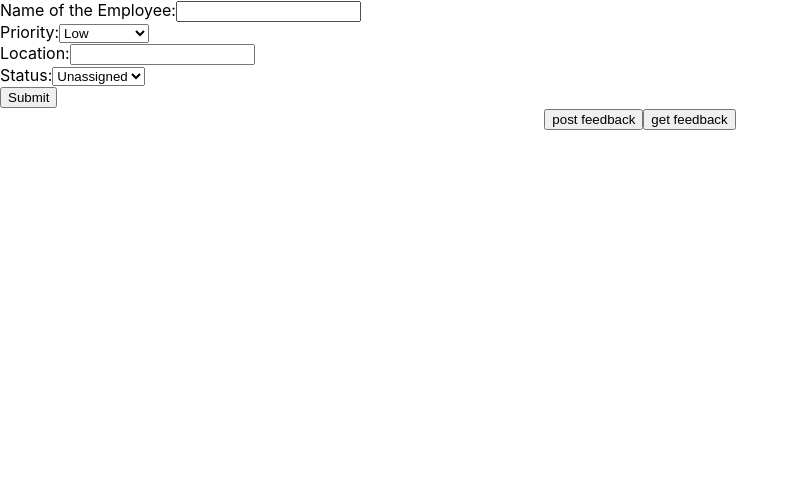
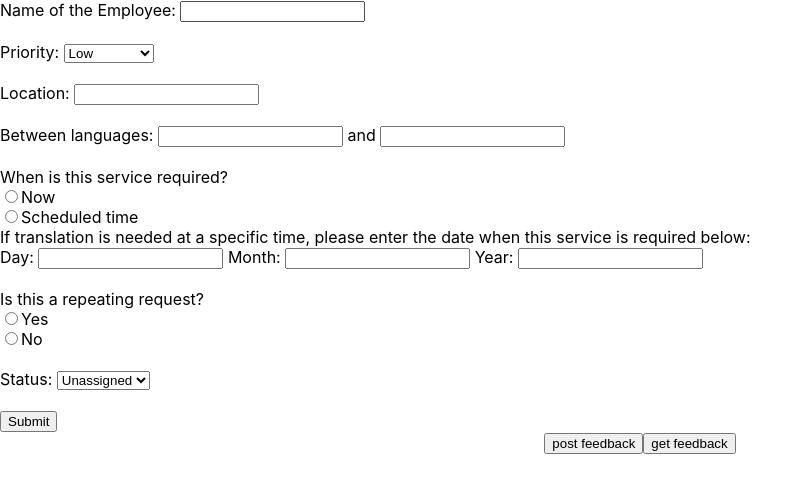
Before and after one commit to kkartsen/CS3733HW3, a React (Create React App) app in the folder hw3-starter-code-main/frontend/: page / in a window 1280 px wide. Shown: the top 492 px of the page, without its empty margins (0-812 px from the left). Built offline with nearby package versions, Linux system fonts and the light colour scheme.

Commit message:
added one input

```diff
--- a/hw3-starter-code-main/frontend/src/App.tsx
+++ b/hw3-starter-code-main/frontend/src/App.tsx
@@ -30,11 +30,12 @@ function App() {
   return (
       <form id="serviceRequestForm">
           <div>
-              <label htmlFor="employeeName">Name of the Employee:</label>
-              <input type="text" id="employeeName" name="employeeName" required/>
+              <label htmlFor="employeeName">Name of the Employee: </label>
+              <input type="text" id="employeeName" name="employeeName" required/><br/>
           </div>
           <div>
-              <label htmlFor="priority">Priority:</label>
+              <br/>
+              <label htmlFor="priority">Priority: </label>
               <select id="priority" name="priority" required>
                   <option value="Low">Low</option>
                   <option value="Medium">Medium</option>
@@ -43,11 +44,44 @@ function App() {
               </select>
           </div>
           <div>
-              <label htmlFor="location">Location:</label>
-              <input type="text" id="location" name="location" required/>
+              <br/>
+              <label htmlFor="location">Location: </label>
+              <input type="text" id="location" name="location" required/><br/>
           </div>
           <div>
-              <label htmlFor="status">Status:</label>
+              <br/>
+              <label htmlFor="startLang">Between languages: </label>
+              <input type="text" id="start" name="startLang" required/>
+              <label htmlFor={"endLang"}> and </label>
+              <input type={"text"} id={"end"} name={"endLang"} required/><br/>
+          </div>
+          <div>
+              <br/>
+              <label htmlFor={"timeNeeded"}>When is this service required?</label><br/>
+              <input type={"radio"} id={"asap"} name={"when"} value={"now"}/>
+              <label htmlFor={"asap"}>Now</label><br/>
+              <input type={"radio"} id={"later"} name={"when"} value={"notnow"}/>
+              <label htmlFor={"later"}>Scheduled time</label><br/>
+              <label htmlFor={"specificTime"}>If translation is needed at a specific time, please enter the date when
+                  this service is required below:</label><br/>
+              <label htmlFor={"day"}>Day: </label>
+              <input type={"text"} id={"dayreq"} name={"day"}/>
+              <label htmlFor={"month"}> Month: </label>
+              <input type={"text"} id={"monthreq"} name={"month"}/>
+              <label htmlFor={"year"}> Year: </label>
+              <input type={"text"} id={"yearreq"} name={"year"}/><br/>
+          </div>
+          <div>
+              <br/>
+              <label htmlFor={"repeating?"}>Is this a repeating request?</label><br/>
+              <input type={"radio"} id={"yes"} name={"repeats?"} value={"repeats"}/>
+              <label htmlFor={"yes"}>Yes</label><br/>
+              <input type={"radio"} id={"no"} name={"repeats?"} value={"doesnotrepeat"}/>
+              <label htmlFor={"no"}>No</label><br/>
+          </div>
+          <div>
+              <br/>
+              <label htmlFor="status">Status: </label>
               <select id="status" name="status" required>
                   <option value="unassigned">Unassigned</option>
                   <option value="assigned">Assigned</option>
@@ -55,6 +89,7 @@ function App() {
                   <option value="completed">Completed</option>
               </select>
           </div>
+          <br/>
           <button type="submit">Submit</button>
           <div className="App">
               <button onClick={postData}>post feedback</button>
```
